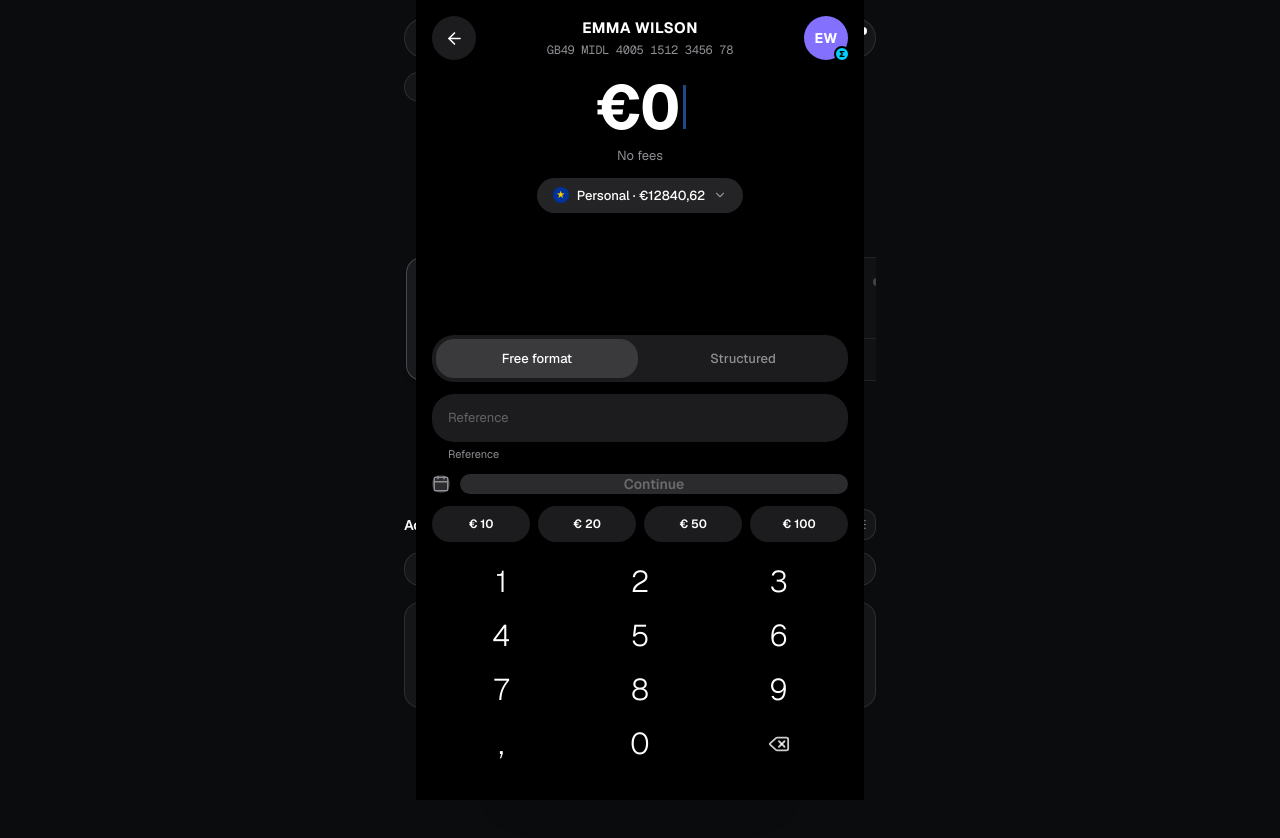
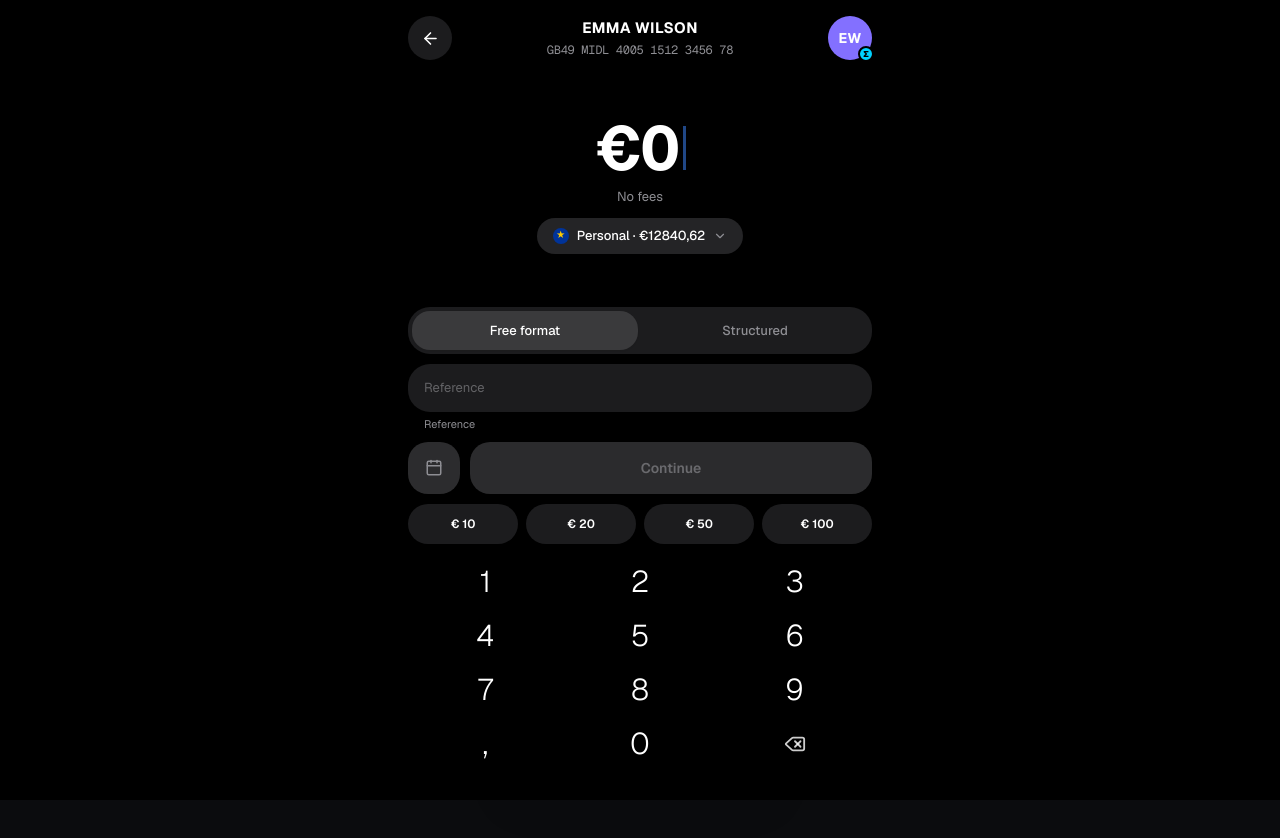
Before and after one commit to balsingh04535-star/aura-banking, a React (Vite) app: page / in a window 1280 px wide. Both pictures are taken after typing "Sample" into the empty fields and a click on the button "Send". Shown: the top 838 px of the page. Built offline with nearby package versions, Linux system fonts and the light colour scheme.

Commit message:
Fix full-screen backdrop coverage and remove side gaps in SendMoneyModal

```diff
--- a/src/components/payments/SendMoneyModal.tsx
+++ b/src/components/payments/SendMoneyModal.tsx
@@ -191,9 +191,11 @@ export const SendMoneyModal: React.FC = () => {
           animate={{ opacity: 1 }}
           exit={{ opacity: 0 }}
           transition={{ duration: 0.15 }}
-          className="fixed inset-0 z-50 bg-[#000000] text-white flex flex-col justify-between px-4 pt-3 pb-6 max-w-sm sm:max-w-md mx-auto h-[100dvh] overflow-y-auto no-scrollbar select-none font-sans"
+          className="fixed inset-0 z-50 bg-[#000000] text-white flex flex-col justify-between w-full h-[100dvh] overflow-hidden select-none font-sans"
         >
-          {/* HEADER (Exact to screenshot) */}
+          {/* Inner Responsive Container spanning 100% width cleanly */}
+          <div className="w-full h-full max-w-lg mx-auto flex flex-col justify-between px-4 sm:px-6 pt-3 pb-6">
+            {/* HEADER */}
             <div className="flex items-center justify-between w-full pt-1 shrink-0">
               <button
                 onClick={() => {
@@ -244,17 +246,17 @@ export const SendMoneyModal: React.FC = () => {
               </div>
             </div>
 
-          {/* MAIN FLOW BODY */}
-          <div className="flex-1 flex flex-col justify-between w-full my-auto py-2">
+            {/* MAIN CONTENT AREA */}
+            <div className="flex-1 flex flex-col justify-between w-full my-auto py-2 min-h-0">
               <AnimatePresence mode="wait">
-              {/* RECIPIENT LIST SCREEN */}
+                {/* RECIPIENT PICKER SCREEN */}
                 {step === 'recipient' && (
                   <motion.div
                     key="step-recipient"
                     initial={{ opacity: 0, y: 10 }}
                     animate={{ opacity: 1, y: 0 }}
                     exit={{ opacity: 0, y: -10 }}
-                  className="w-full h-full flex flex-col justify-between space-y-3 pt-2"
+                    className="w-full h-full flex flex-col justify-between space-y-3 pt-2 overflow-y-auto no-scrollbar"
                   >
                     {!isAddingCustom ? (
                       <div className="space-y-3">
@@ -368,10 +370,10 @@ export const SendMoneyModal: React.FC = () => {
                     className="w-full h-full flex flex-col justify-between"
                   >
                     {/* AMOUNT HERO WITH BLUE CURSOR BAR */}
-                  <div className="flex flex-col items-center justify-center pt-2 pb-1">
+                    <div className="flex-1 flex flex-col items-center justify-center py-2">
                       <div className="flex items-center justify-center text-[54px] sm:text-[62px] font-bold text-white tracking-tight leading-none tnum">
                         <span>€{amountStr}</span>
-                      {/* Exact Blue Blinking Caret from Screenshot */}
+                        {/* Blue Blinking Caret */}
                         <span className="w-[3px] h-11 sm:h-13 bg-[#3b82f6] inline-block ml-1 animate-pulse" />
                       </div>
                       <p className="text-[13px] text-[#8e8e93] font-normal mt-2">
@@ -425,8 +427,8 @@ export const SendMoneyModal: React.FC = () => {
                       </div>
                     </div>
 
-                  {/* CONTROLS & KEYPAD (Exact layout) */}
-                  <div className="w-full space-y-3 shrink-0 pt-2">
+                    {/* CONTROLS & KEYPAD SECTION */}
+                    <div className="w-full space-y-2.5 shrink-0 pt-1">
                       {/* Free format / Structured Toggle */}
                       <div className="w-full rounded-[22px] bg-[#1c1c1e] p-1 grid grid-cols-2 gap-1">
                         <button
@@ -478,7 +480,7 @@ export const SendMoneyModal: React.FC = () => {
                             triggerHaptic('light');
                             showToast('Scheduled execution date enabled', 'info');
                           }}
-                        className="w-13 h-13 rounded-[20px] bg-[#2c2c2e] hover:bg-[#3a3a3c] flex items-center justify-center text-[#8e8e93] hover:text-white shrink-0 transition-colors"
+                          className="w-[52px] h-[52px] rounded-[20px] bg-[#2c2c2e] hover:bg-[#3a3a3c] flex items-center justify-center text-[#8e8e93] hover:text-white shrink-0 transition-colors"
                           title="Schedule transfer"
                         >
                           <Calendar size={18} />
@@ -487,7 +489,7 @@ export const SendMoneyModal: React.FC = () => {
                         <button
                           onClick={handleProceedToReview}
                           disabled={parsedAmount <= 0}
-                        className={`h-13 rounded-[20px] flex-1 font-semibold text-sm flex items-center justify-center transition-all ${
+                          className={`h-[52px] rounded-[20px] flex-1 font-semibold text-sm flex items-center justify-center transition-all ${
                             parsedAmount > 0
                               ? 'bg-white text-black hover:bg-neutral-200 active:scale-[0.99]'
                               : 'bg-[#3a3a3c] text-[#8e8e93] cursor-not-allowed opacity-75'
@@ -503,7 +505,7 @@ export const SendMoneyModal: React.FC = () => {
                           <button
                             key={val}
                             onClick={() => handlePresetAmount(val)}
-                          className="py-2.5 rounded-full bg-[#1c1c1e] hover:bg-[#2c2c2e] active:scale-95 text-xs font-semibold text-white text-center transition-all"
+                            className="h-10 rounded-full bg-[#1c1c1e] hover:bg-[#2c2c2e] active:scale-95 text-xs font-semibold text-white text-center transition-all flex items-center justify-center"
                           >
                             € {val}
                           </button>
@@ -662,6 +664,7 @@ export const SendMoneyModal: React.FC = () => {
                 )}
               </AnimatePresence>
             </div>
+          </div>
         </motion.div>
       </AnimatePresence>
 
```
Lines whose indentation alone changed are shown as unchanged.
